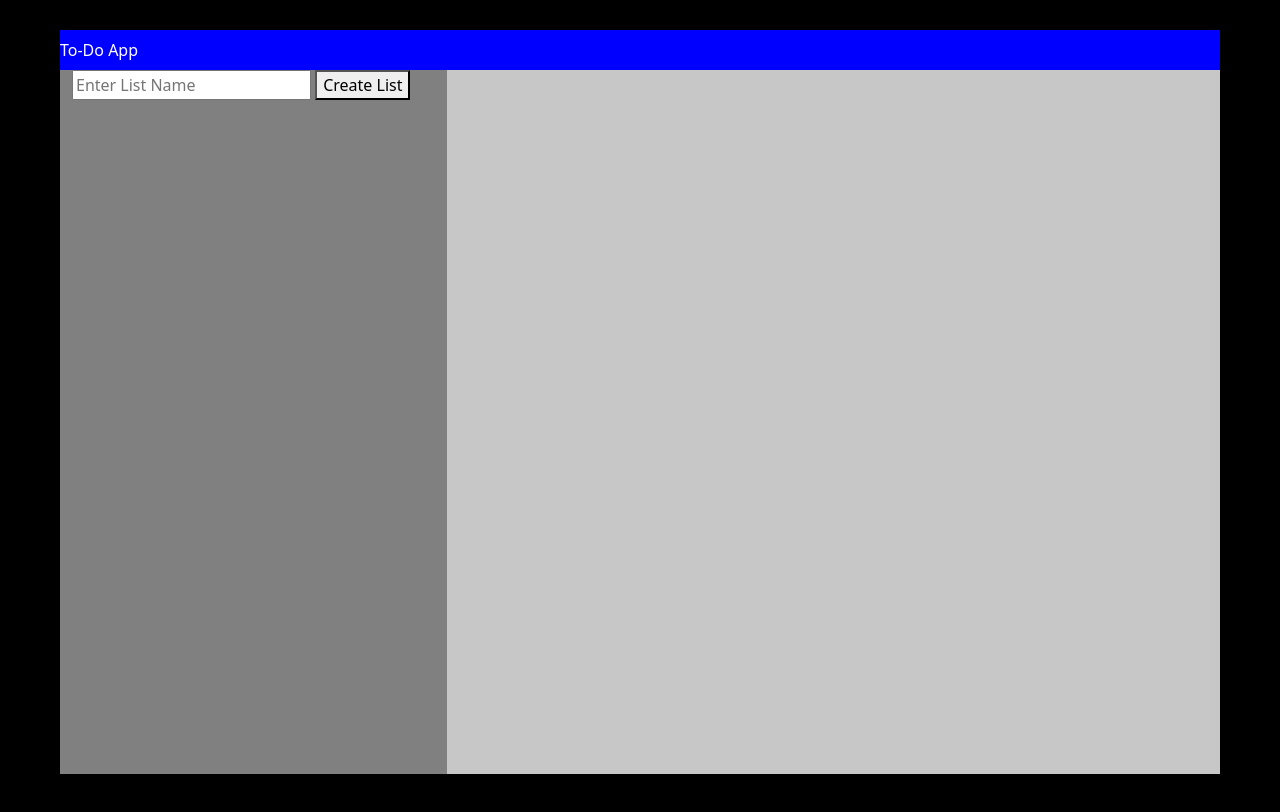
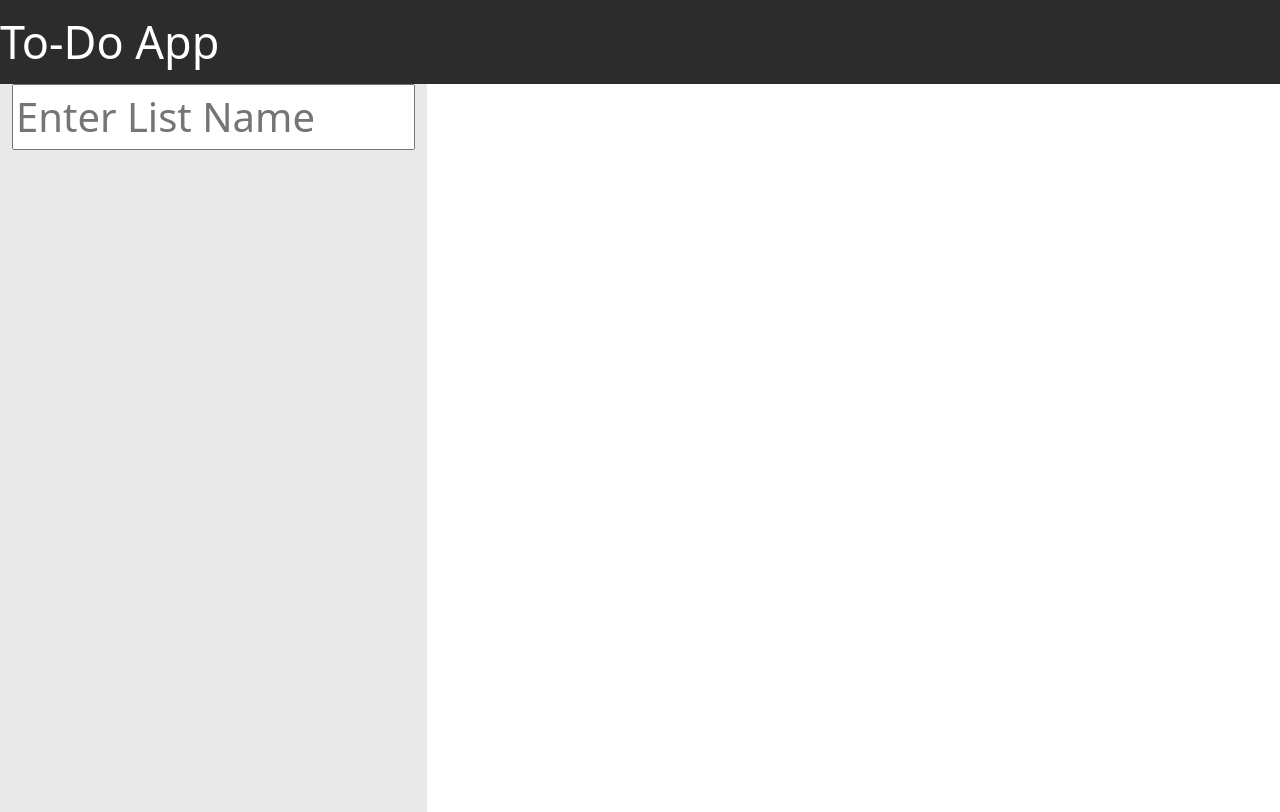
Before and after one commit to ChrisGuenther333/to-do-project, a plain HTML site: page index.html in a window 1280 px wide. Drawn offline with nearby package versions, Linux system fonts and the light colour scheme.

Commit message:
Added some styling and removed buttons

```diff
--- a/index.html
+++ b/index.html
@@ -19,7 +19,6 @@
             <div class="row">
                 <div class="col-4 lists">
                     <input class="enterListName" type="text" placeholder="Enter List Name">
-                    <button class="createListBtn">Create List</button>
                     <!-- list of todo lists -->
                     <ul class="list-group list-unstyled listOfLists">
                     </ul>
--- a/main.js
+++ b/main.js
@@ -1,6 +1,5 @@
 //Global-scope variables
 const newListName = document.querySelector('.enterListName');
-let newListBtn = document.querySelector('.createListBtn');
 let listOfLists = document.querySelector('.listOfLists');
 let docCurrentList = document.querySelector('.currentList');
 let docCurrentListItems = document.querySelector('.currentListItems');
@@ -10,8 +9,6 @@ let currentList;
 let searchedItems;
 let completedTasks = [];
 
-//Button that creates new list
-newListBtn.addEventListener('click', addList);
 //Enter key creates new list
 newListName.addEventListener('keydown', event => {
     if (event.key === 'Enter') {
@@ -42,10 +39,6 @@ document.addEventListener('click', event => {
                 displayLists();
             }
         }
-    }
-    //Checking if button to add task was clicked
-    else if (event.target.classList.contains('enterTaskBtn')) {
-        addTask();
     }
     //Checking if task was clicked
     else if (event.target.classList.contains('item')) {
@@ -189,7 +182,6 @@ function displayLists() {
         currentListHTML += currentList.listName;
         currentListHTML += '<br>'
         currentListHTML += `<input class="enterTaskName" type="text" placeholder="Enter Task">`;
-        currentListHTML += `<button class="enterTaskBtn">Add Task</button>`;
         currentListHTML += `<input class="searchTaskField" type="text" placeholder="Search For A Task">`;
     }
     docCurrentList.innerHTML = currentListHTML;
--- a/style.css
+++ b/style.css
@@ -1,18 +1,21 @@
 body {
-    background-color: black;
-}
-.outer {
-    margin: 30px 60px;
+    background-color: rgb(24, 24, 24);
+    font-size: 40px;
 }
 .navbar {
-    background-color: blue;
+    background-color: rgb(44, 44, 44);
     color: white;
+    font-size: 45px;
+
 }
 .lists {
-    background-color: gray;
-    min-height: 88vh;
+    background-color: rgb(233, 233, 233);
+    min-height: 91vh;
 }
 .currList {
-    background-color: rgb(199, 199, 199);
-    min-height: 88vh;
+    background-color: white;
+    min-height: 91vh;
 }
+.enterListName {
+width: 100%;
+}
```
